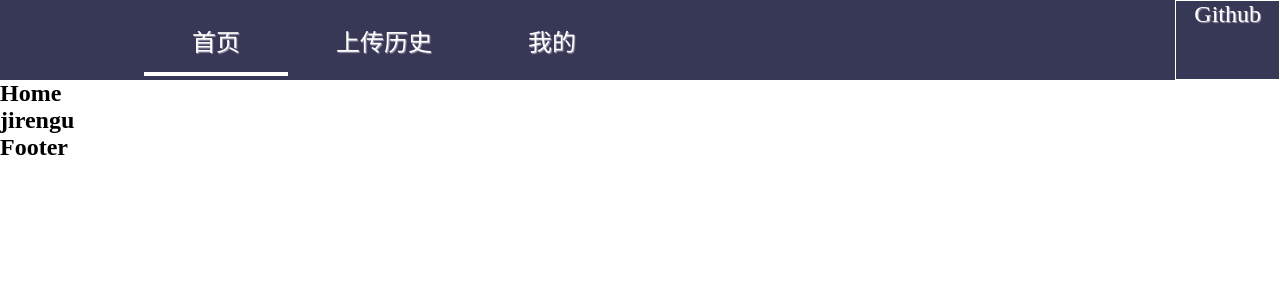
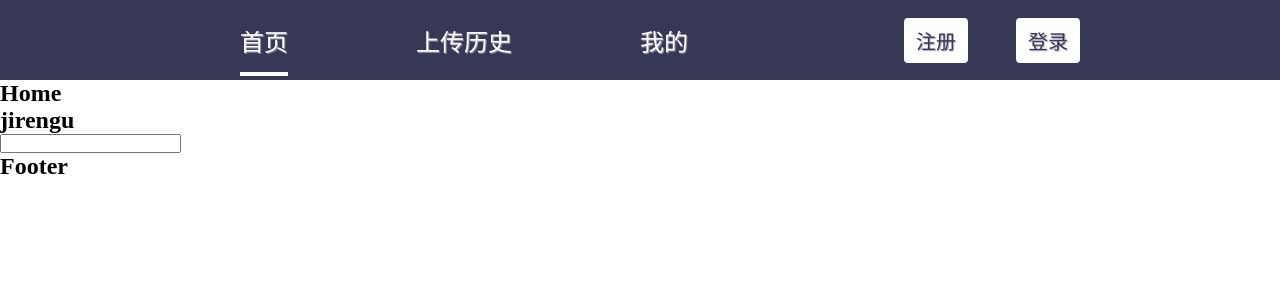
Before and after one commit to 91jzhu/epic, a React (Create React App) app: page / in a window 1280 px wide. Shown: the top 300 px of the page. Built offline with nearby package versions, Linux system fonts and the light colour scheme.

Commit message:
导航栏样式优化，添加 github 图标

```diff
--- a/public/index.html
+++ b/public/index.html
@@ -39,6 +39,6 @@
   To begin the development, run `npm start` or `yarn start`.
   To create a production bundle, use `npm run build` or `yarn build`.
 -->
-<script src="//at.alicdn.com/t/font_3242458_0oe59wjzy3mc.js"></script>
+<script src="//at.alicdn.com/t/font_3242458_bp2lao3x2co.js"></script>
 </body>
 </html>
--- a/src/components/Header.tsx
+++ b/src/components/Header.tsx
@@ -1,23 +1,23 @@
-import {Link,useLocation} from "react-router-dom";
+import {Link, useLocation} from "react-router-dom";
 import styled from "styled-components";
 import Icon from "./Icon";
 import {useEffect, useRef, useState} from "react";
 
 const Header = () => {
-    const url=useLocation().pathname
-    const lineRef=useRef<HTMLDivElement>(null)
-    const navRef=useRef<HTMLDivElement>(null)
-    const selected=useRef<HTMLAnchorElement>(null)
-    const toggle=(e:any)=>{
-        if(e.localName==='a'&&lineRef.current){
-            const {left:wLeft}=navRef.current!.getBoundingClientRect()
-            const {width,left:eLeft}=e.getBoundingClientRect()
-            lineRef.current.style.width=width+'px'
-            lineRef.current.style.left=(eLeft-wLeft)+'px'
+    const url = useLocation().pathname
+    const lineRef = useRef<HTMLDivElement>(null)
+    const navRef = useRef<HTMLDivElement>(null)
+    const selected = useRef<HTMLAnchorElement>(null)
+    const toggle = (e: any) => {
+        if (e.localName === 'a' && lineRef.current) {
+            const {left: wLeft} = navRef.current!.getBoundingClientRect()
+            const {width, left: eLeft} = e.getBoundingClientRect()
+            lineRef.current.style.width = width + 'px'
+            lineRef.current.style.left = (eLeft - wLeft) + 'px'
         }
     }
-    useEffect(()=>{
-        if(selected.current){
+    useEffect(() => {
+        if (selected.current) {
             toggle(selected.current)
         }
     })
@@ -26,11 +26,17 @@ const Header = () => {
             <Pic><Icon name='cloud'/></Pic>
             <Nav onClick={toggle} ref={navRef}>
                 <div className='line' ref={lineRef}/>
-                <Link to='/' ref={url==='/'?selected:null}>首页</Link>
-                <Link to='/history' ref={url==='/history'?selected:null}>上传历史</Link>
-                <Link to='/about' ref={url==='/about'?selected:null}>我的</Link>
+                <Links>
+                    <Link to='/' ref={url === '/' ? selected : null}>首页</Link>
+                    <Link to='/history' ref={url === '/history' ? selected : null}>上传历史</Link>
+                    <Link to='/about' ref={url === '/about' ? selected : null}>我的</Link>
+                </Links>
+                <Buttons>
+                    <Link to='/register'>注册</Link>
+                    <Link to='/login'>登录</Link>
+                </Buttons>
             </Nav>
-            <Info>Github</Info>
+            <Info><Icon name='github'/></Info>
         </Wrapper>
     )
 }
@@ -42,40 +48,69 @@ const Wrapper = styled.div`
   display: flex;
   justify-content: space-between;
   align-items: center;
-  height:80px;
+  height: 80px;
 `
 const Pic = styled.div`
-  padding: 0 48px;
+  padding: 0 64px;
 `
 const Nav = styled.div`
   text-shadow: 1px 1px 1px #a2a2b4;
   flex: 1;
   display: flex;
   align-items: center;
-  justify-content: flex-start;
-  height:100%;
+  justify-content: space-between;
+  height: 100%;
   position: relative;
-  .line{
+
+  .line {
     position: absolute;
-    bottom:4px;
-    height:4px;
+    bottom: 4px;
+    height: 4px;
     background: white;
     transition: all 250ms linear;
   }
+
   a {
-    height:100%;
+    height: 100%;
     color: #ffffff;
     font-size: 1.5rem;
-    padding:0 48px;
+    margin: 0 64px;
     display: flex;
     justify-content: center;
     align-items: center;
   }
 `
 const Info = styled.div`
-  border: 1px solid white;
-  height:100%;
-  padding:0 18px;
+  //border: 1px solid white;
+  height: 100%;
+  padding: 0 64px;
   font-size: 1.5rem;
+  display: flex;
+  justify-content: center;
+  align-items: center;
+`
+const Links = styled.div`
+  //border: 1px solid white;
+  display: flex;
+  align-items: center;
+  height: 100%;
+`
+const Buttons = styled.div`
+  //border: 1px solid white;
+  flex: 1;
+  display: flex;
+  justify-content: flex-end;
+  align-items: center;
+
+  a {
+    display: block;
+    text-decoration: none;
+    color:#373756;
+    background: white;
+    border-radius: 4px;
+    padding: 8px 12px;
+    font-size: 20px;
+    margin: 0 24px;
+  }
 `
 export default Header
--- a/src/pages/Login.tsx
+++ b/src/pages/Login.tsx
@@ -1,12 +1,18 @@
 import useStores from "../store";
 import {observer} from "mobx-react";
+import React from "react";
 
 const Login=observer(()=>{
-    const {AuthStore:{values:{username,password}}}=useStores()
+    const {AuthStore}=useStores()
+    const onChange=(e:any)=>{
+        AuthStore.setUserName(e.target.value)
+    }
     return (
         <div>
-            <h2>{username}</h2>
+            <h2>{AuthStore.values.username}</h2>
+            <input onChange={onChange}/>
         </div>
     )
 })
+
 export default Login
--- a/src/pages/Register.tsx
+++ b/src/pages/Register.tsx
@@ -1,8 +1,18 @@
-const Register=()=>{
+import {observer} from "mobx-react";
+import useStores from "../store";
+import React from "react";
+
+const Register=observer(()=>{
+    const {AuthStore}=useStores()
+    const onChange=(e:any)=>{
+        AuthStore.setUserName(e.target.value)
+    }
     return (
-        <>
-            Register
-        </>
+        <div>
+            <h2>{AuthStore.values.username}</h2>
+            <input onChange={onChange}/>
+        </div>
     )
-}
+})
+
 export default Register
--- a/src/store/auth.ts
+++ b/src/store/auth.ts
@@ -1,4 +1,4 @@
-import {observable,action} from "mobx";
+import {observable, action, computed} from "mobx";
 
 class AuthStore{
     @observable isLogin=false
```
